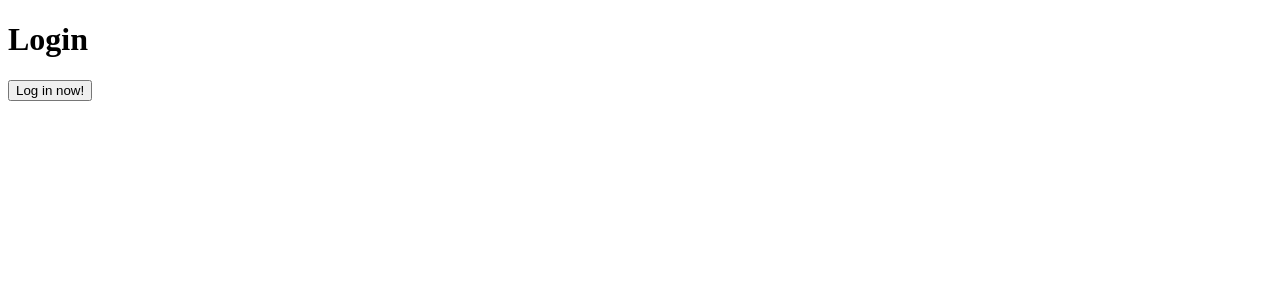
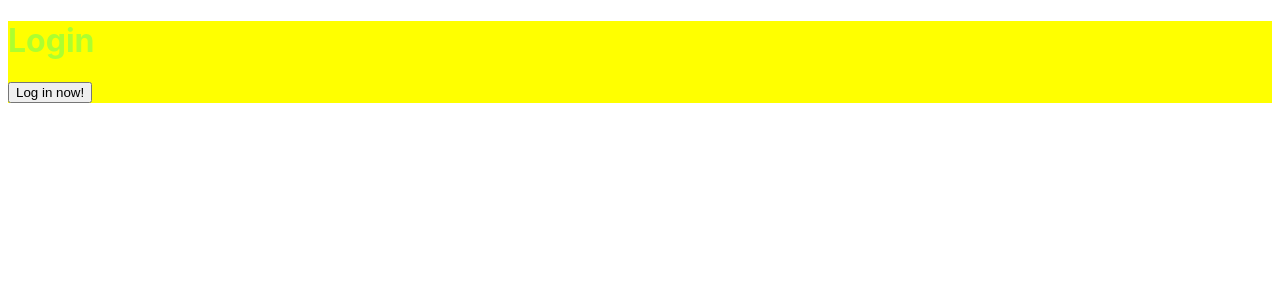
Before and after one commit to jeonzi/instaclone-web, a React (Create React App) app: page /home in a window 1280 px wide. Shown: the top 300 px of the page. Built offline with nearby package versions, Linux system fonts and the light colour scheme.

Commit message:
Reactive Variables from apollo/client

```diff
--- a/package.json
+++ b/package.json
@@ -12,6 +12,7 @@
     "@testing-library/jest-dom": "^5.16.4",
     "@testing-library/react": "^12.1.4",
     "@testing-library/user-event": "^13.5.0",
+    "graphql": "^16.3.0",
     "react": "^18.0.0",
     "react-dom": "^18.0.0",
     "react-helmet-async": "^1.2.3",
--- a/src/App.js
+++ b/src/App.js
@@ -1,25 +1,20 @@
-import { useState } from "react";
+import { useReactiveVar } from "@apollo/client";
 import { BrowserRouter as Router, Routes, Route } from "react-router-dom";
+import { isLoggedInVar } from "./apollo";
 import Home from "./screens/Home";
 import Login from "./screens/Login";
 import NotFound from "./screens/NotFound";
 
 function App() {
-	const [isLoggedIn, setIsLoggedIn] = useState(false);
+	const isLoggedIn = useReactiveVar(isLoggedInVar);
 	return (
-		<div className="App">
+		<div>
 			<Router>
 				<Routes>
 					<Route
 						exact
 						path="/home"
-						element={
-							isLoggedIn ? (
-								<Home setIsLoggedIn={setIsLoggedIn} />
-							) : (
-								<Login setIsLoggedIn={setIsLoggedIn} />
-							)
-						}
+						element={isLoggedIn ? <Home /> : <Login />}
 					></Route>
 					<Route path="*" element={<NotFound />}></Route>
 				</Routes>
--- /dev/null
+++ b/src/apollo.js
@@ -0,0 +1,3 @@
+import { makeVar } from "@apollo/client";
+
+export const isLoggedInVar = makeVar(false);
--- a/src/index.js
+++ b/src/index.js
@@ -1,10 +1,11 @@
 import React from "react";
-import ReactDOM from "react-dom";
+import ReactDOM from "react-dom/client";
 import App from "./App";
 
-ReactDOM.render(
+const rootNode = document.getElementById("root");
+
+ReactDOM.createRoot(rootNode).render(
 	<React.StrictMode>
 		<App />
-	</React.StrictMode>,
-	document.getElementById("root")
+	</React.StrictMode>
 );
--- a/src/screens/Home.js
+++ b/src/screens/Home.js
@@ -1,8 +1,10 @@
-function Home({ setIsLoggedIn }) {
+import { isLoggedInVar } from "../apollo";
+
+function Home() {
 	return (
 		<div>
 			<h1>Home</h1>
-			<button onClick={() => setIsLoggedIn(false)}>Log out now!</button>
+			<button onClick={() => isLoggedInVar(false)}>Log out now!</button>
 		</div>
 	);
 }
--- a/src/screens/Login.js
+++ b/src/screens/Login.js
@@ -1,9 +1,22 @@
-function Login({ setIsLoggedIn }) {
+import styled from "styled-components";
+import { isLoggedInVar } from "../apollo";
+
+const Title = styled.h1`
+	color: greenyellow;
+	font-family: -apple-system, BlinkMacSystemFont, "Segoe UI", Roboto, Oxygen,
+		Ubuntu, Cantarell, "Open Sans", "Helvetica Neue", sans-serif;
+`;
+
+const Container = styled.div`
+	background-color: yellow;
+`;
+
+function Login() {
 	return (
-		<div>
-			<h1>Login</h1>
-			<button onClick={() => setIsLoggedIn(true)}>Log in now!</button>
-		</div>
+		<Container>
+			<Title>Login</Title>
+			<button onClick={() => isLoggedInVar(true)}>Log in now!</button>
+		</Container>
 	);
 }
 export default Login;
```
Also changed, not shown: 2 other files (tests, documents, lock files or other folders).
